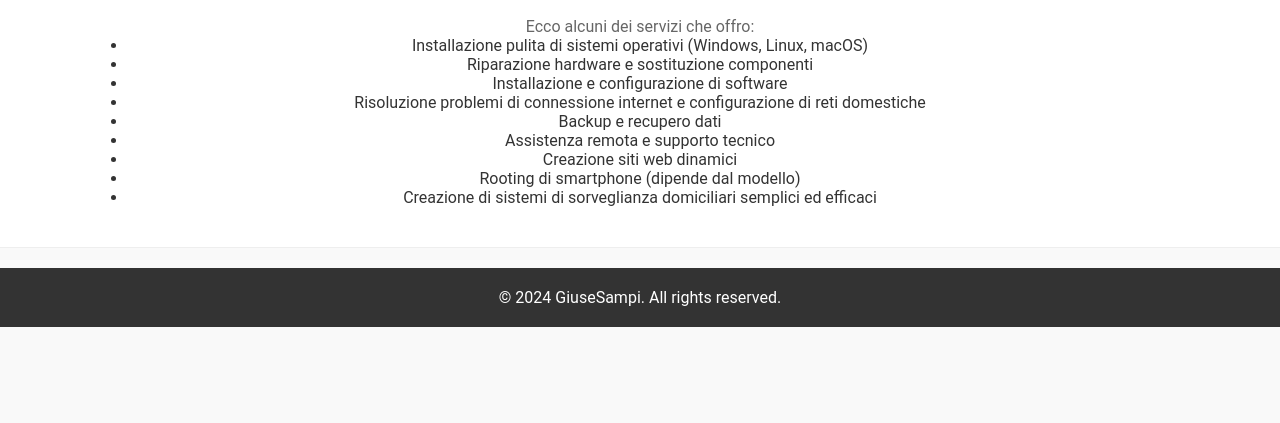
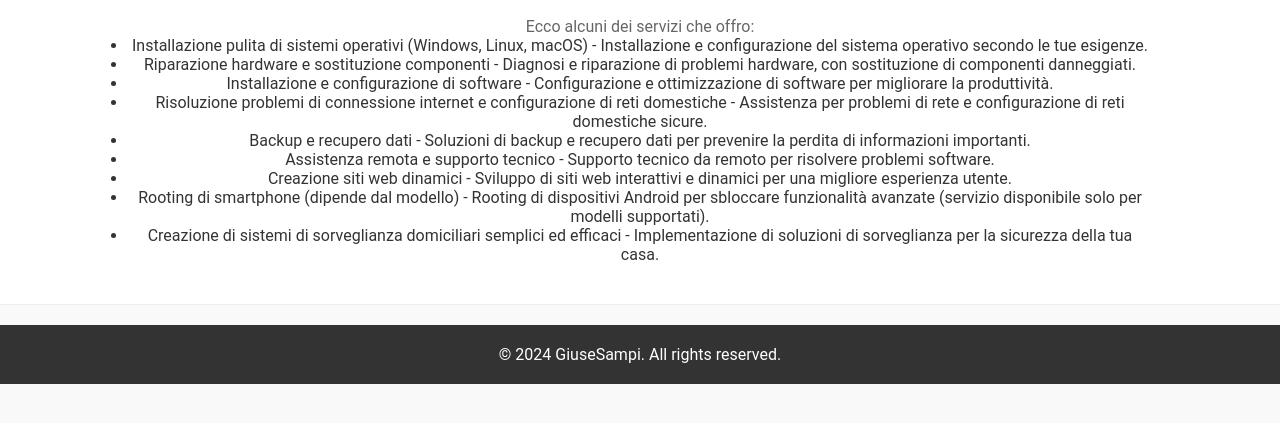
Before and after one commit to peppsk/landing, a plain HTML site: page services.html in a window 1280 px wide. Shown: the part 227-650 px from the top of the page. Drawn offline with Linux system fonts and the light colour scheme.

Commit message:
Update services.html

```diff
--- a/services.html
+++ b/services.html
@@ -35,15 +35,15 @@
                 <h2>Services</h2>
                 <p>Ecco alcuni dei servizi che offro:</p>
                 <ul>
-                    <li>Installazione pulita di sistemi operativi (Windows, Linux, macOS)</li>
-                    <li>Riparazione hardware e sostituzione componenti</li>
-                    <li>Installazione e configurazione di software</li>
-                    <li>Risoluzione problemi di connessione internet e configurazione di reti domestiche</li>
-                    <li>Backup e recupero dati</li>
-                    <li>Assistenza remota e supporto tecnico</li>
-                    <li>Creazione siti web dinamici</li>
-                    <li>Rooting di smartphone (dipende dal modello) </li>
-                    <li>Creazione di sistemi di sorveglianza domiciliari semplici ed efficaci</li>
+                    <li>Installazione pulita di sistemi operativi (Windows, Linux, macOS) - Installazione e configurazione del sistema operativo secondo le tue esigenze.</li>
+                    <li>Riparazione hardware e sostituzione componenti - Diagnosi e riparazione di problemi hardware, con sostituzione di componenti danneggiati.</li>
+                    <li>Installazione e configurazione di software - Configurazione e ottimizzazione di software per migliorare la produttività.</li>
+                    <li>Risoluzione problemi di connessione internet e configurazione di reti domestiche - Assistenza per problemi di rete e configurazione di reti domestiche sicure.</li>
+                    <li>Backup e recupero dati - Soluzioni di backup e recupero dati per prevenire la perdita di informazioni importanti.</li>
+                    <li>Assistenza remota e supporto tecnico - Supporto tecnico da remoto per risolvere problemi software.</li>
+                    <li>Creazione siti web dinamici - Sviluppo di siti web interattivi e dinamici per una migliore esperienza utente.</li>
+                    <li>Rooting di smartphone (dipende dal modello) - Rooting di dispositivi Android per sbloccare funzionalità avanzate (servizio disponibile solo per modelli supportati).</li>
+                    <li>Creazione di sistemi di sorveglianza domiciliari semplici ed efficaci - Implementazione di soluzioni di sorveglianza per la sicurezza della tua casa.</li>
                 </ul>
             </div>
         </section>
```
